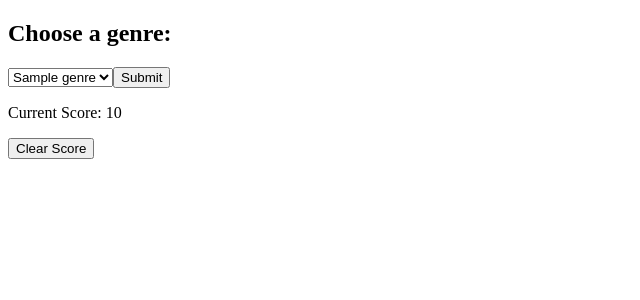
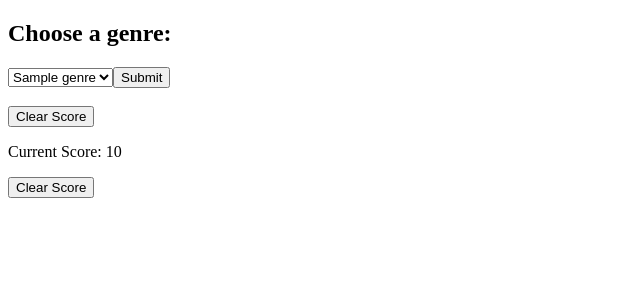
Before and after one commit to rishik34561/Gritty-Beats, a Flask app: template templates/index.html in a window 1280 px wide. Shown: the part 98-398 px from the top of the page, without its empty margins (0-640 px from the left). Run offline with Flask 2, Linux system fonts and the light colour scheme; the template is opened without the code that fills it: most values are stand-ins (such as "Sample title", 1, 10 or a date in 2020).

Commit message:
Update index.html

```diff
--- a/templates/index.html
+++ b/templates/index.html
@@ -8,8 +8,13 @@
             {% for genre in genres %}
                 <option>{{genre}}</option>
             {% endfor %}
+            <br>
             <input type="submit">
         </select>
     </form>
+    <br>
+    <form action="/clear" method="GET">
+        <input type="submit" value = "Clear Score" name="Clear Score">
+    </form>
 
 {% endblock %}
```
